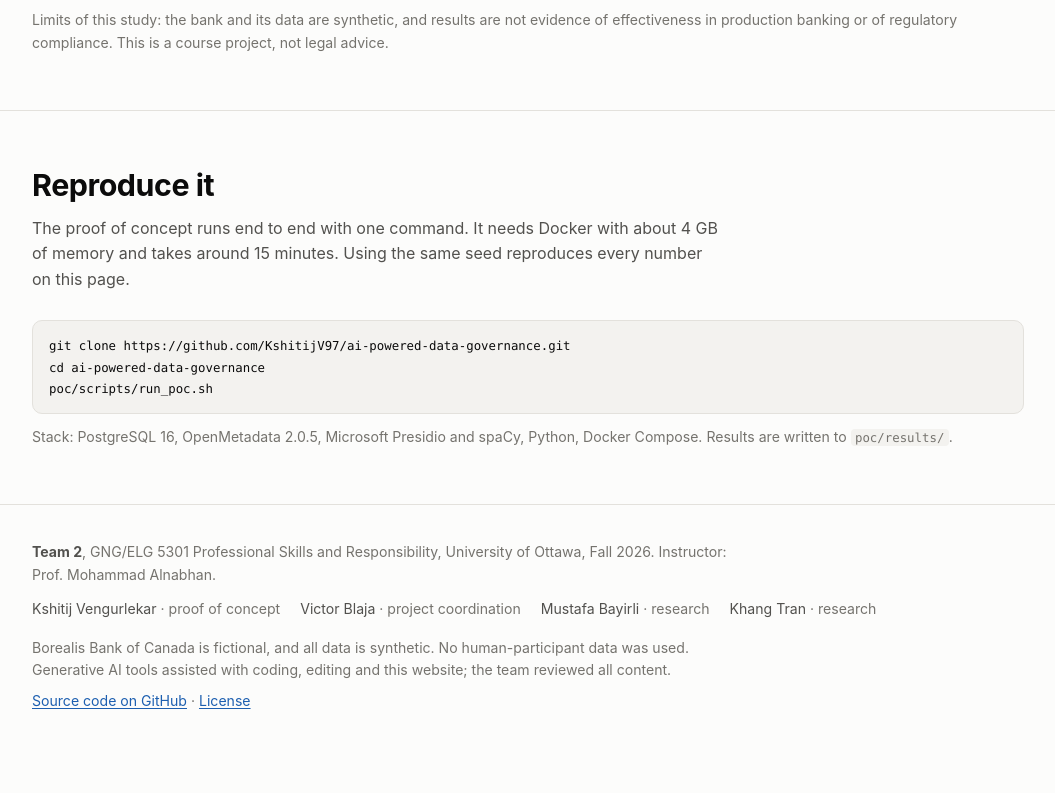
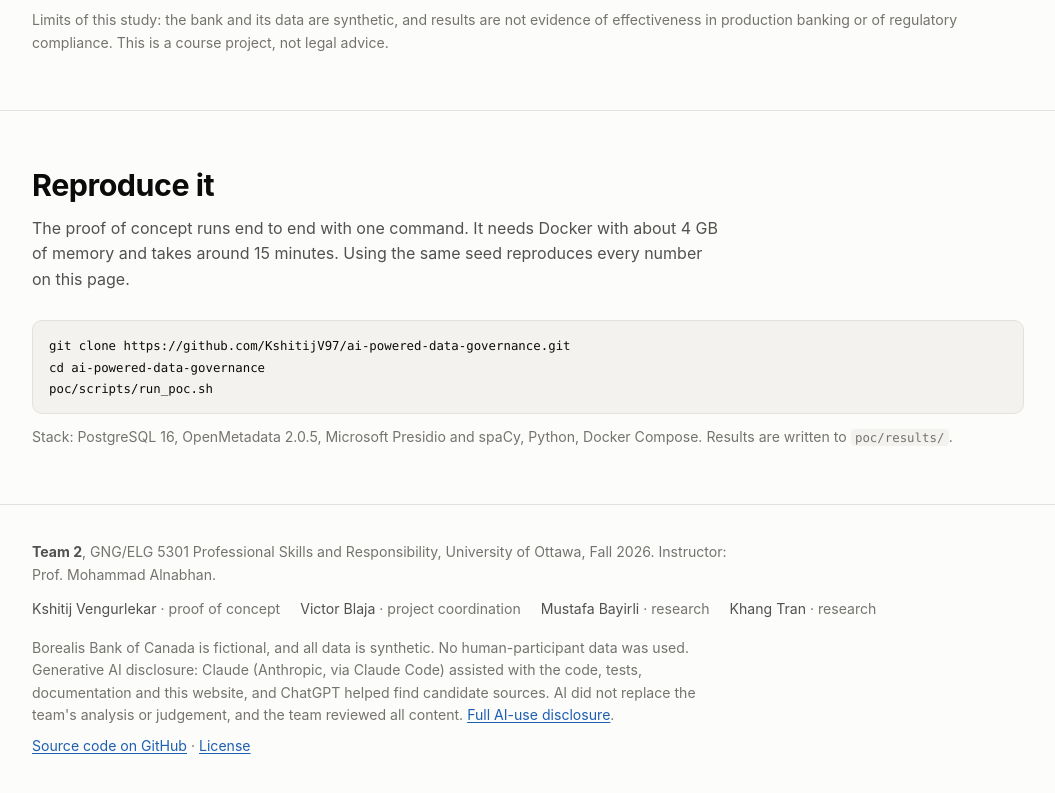
Before and after one commit to KshitijV97/ai-powered-data-governance, a plain HTML site: page site/index.html in a window 1280 px wide. Shown: the part 6088-6881 px from the top of the page, without its empty margins (112-1167 px from the left). Drawn offline with Linux system fonts and the light colour scheme.

Commit message:
docs: publish an AI-use disclosure and keep private work out of the repo
Replace the internal AI-use notes with a public disclosure: tools,
period, purposes, what AI was not used for, how output was checked and
a dated log from the Co-Authored-By trailers. Summarise it in the
README and the site footer. Team-private work now lives in a
git-ignored private/ folder, and docs no longer link to it.

Co-Authored-By: Claude Opus 5.5 <noreply@anthropic.com>
Claude-Session: https://claude.ai/code/session_01DxahEa2KAqQXePnVHFeruE

```diff
--- a/site/index.html
+++ b/site/index.html
@@ -424,7 +424,7 @@ poc/scripts/run_poc.sh</code></pre>
       <li>Mustafa Bayirli <span>· research</span></li>
       <li>Khang Tran <span>· research</span></li>
     </ul>
-    <p style="margin-top:16px">Borealis Bank of Canada is fictional, and all data is synthetic. No human-participant data was used. Generative AI tools assisted with coding, editing and this website; the team reviewed all content.</p>
+    <p style="margin-top:16px">Borealis Bank of Canada is fictional, and all data is synthetic. No human-participant data was used. Generative AI disclosure: Claude (Anthropic, via Claude Code) assisted with the code, tests, documentation and this website, and ChatGPT helped find candidate sources. AI did not replace the team's analysis or judgement, and the team reviewed all content. <a href="https://github.com/KshitijV97/ai-powered-data-governance/blob/master/docs/ai-use.md">Full AI-use disclosure</a>.</p>
     <p><a href="https://github.com/KshitijV97/ai-powered-data-governance">Source code on GitHub</a> · <a href="https://github.com/KshitijV97/ai-powered-data-governance/blob/master/LICENSE">License</a></p>
   </div>
 </footer>
```
Also changed, not shown: 7 other files.
